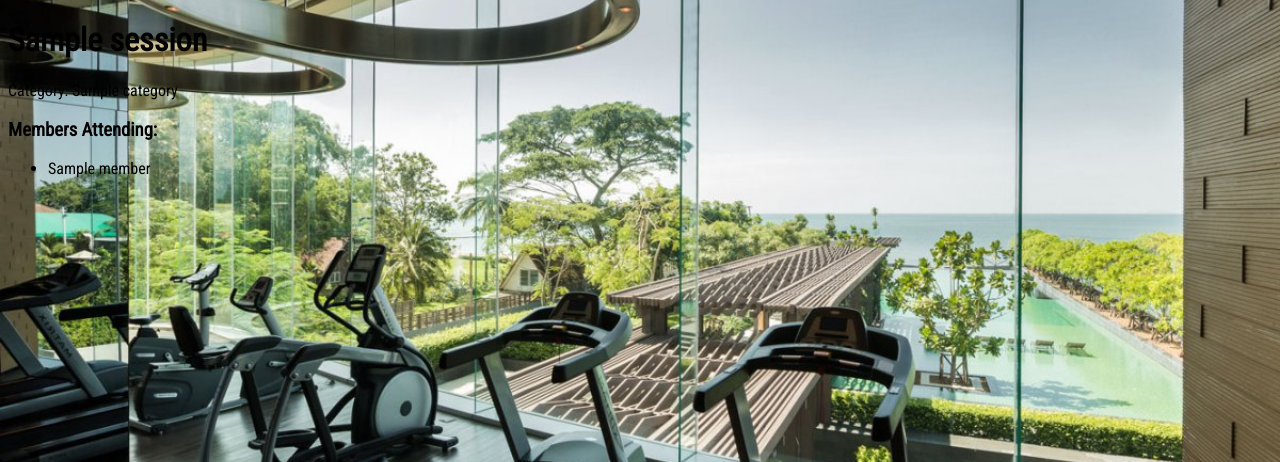
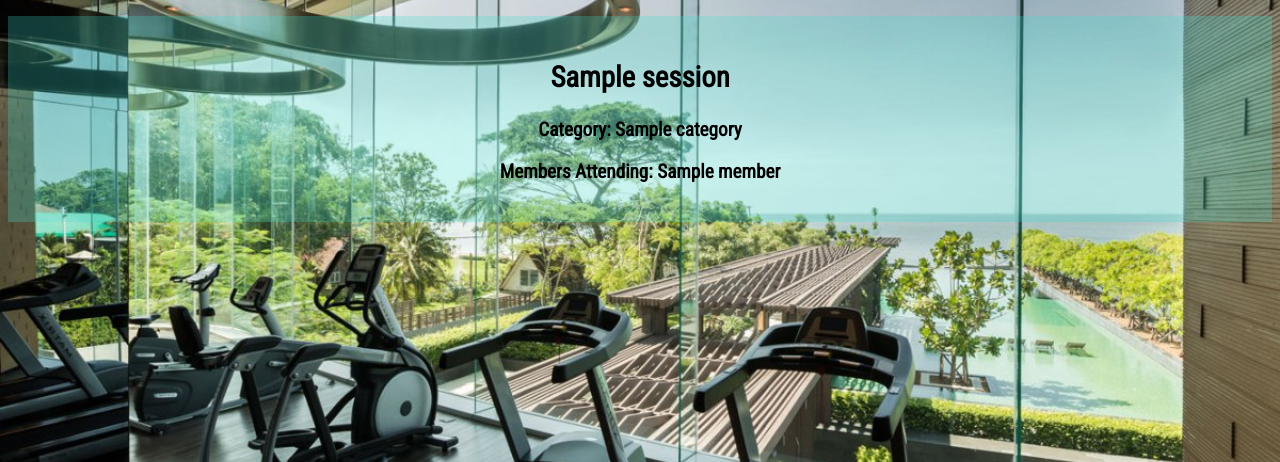
Before and after one commit to nls20/Gym_App_Project, a Flask app: page /sessions/1 in a window 1280 px wide. Shown: the part 180-642 px from the top of the page. Run offline with Flask 2, Linux system fonts and the light colour scheme; a database or web service that is not in the repository returns one stand-in record (values such as "Sample title"); some libraries are stand-ins or nearby versions.

Commit message:
changes to my show sessions area

```diff
--- a/static/css/members.css
+++ b/static/css/members.css
@@ -27,6 +27,8 @@
     font-size: 4.0vw;
     text-align: center;
     font-weight: 700;
+    padding: 0;
+    margin-bottom: 0;
 }
 
 
@@ -60,9 +62,10 @@
 
 .create-new-member-button {
     margin-bottom: 30px;
+    margin-top: 0;
     background: #60B99A;
     color: #fff;
-    padding: 15px;
+    padding: 20px;
     text-decoration: none;
     font-size: 20px;
     cursor: pointer;
@@ -72,6 +75,7 @@
     border: none;
 }
 
+
 .create-new-member-button:hover {
     background-color: gray;
 }
--- a/static/css/sessions.css
+++ b/static/css/sessions.css
@@ -175,3 +175,16 @@
 #member-name {
     width: 100px;
 }
+
+.show-session-container{
+    padding: 20px;
+    box-sizing: border-box;
+    margin-bottom: 20px;
+    background-color:rgba(64, 224, 208, 0.26);
+    font-size: 1.5vw;
+    font-weight: 600;
+    color: black;
+    text-align: center;
+    flex-basis: 40%;
+
+}
--- a/templates/members/index.html
+++ b/templates/members/index.html
@@ -10,7 +10,7 @@
 
 <table class="member-table">
     <tr>
-        <th id="name">Active Members</th>
+        <th id="name">ACTIVE MEMBERS</th>
         <th id="delete"></th>
         <th id="edit"></th>
     </tr>
--- a/templates/sessions/show.html
+++ b/templates/sessions/show.html
@@ -1,16 +1,13 @@
 {% extends 'base.html' %}
 
 {% block content %}
-<h1> {{session.name }}</h1>
+<div class="show-session-container">
+<h2> {{session.name }}</h2>
 
 <p>Category: {{ session.category }}</p>
 
-<h3>Members Attending:</h3>
-
-<ul>
     {% for member in members %}
-        <li>{{ member.name }}</li>
+    <p>Members Attending: {{ member.name }}</p>
     {% endfor %}
-</ul>
-
+</div>
 {% endblock %}
```
